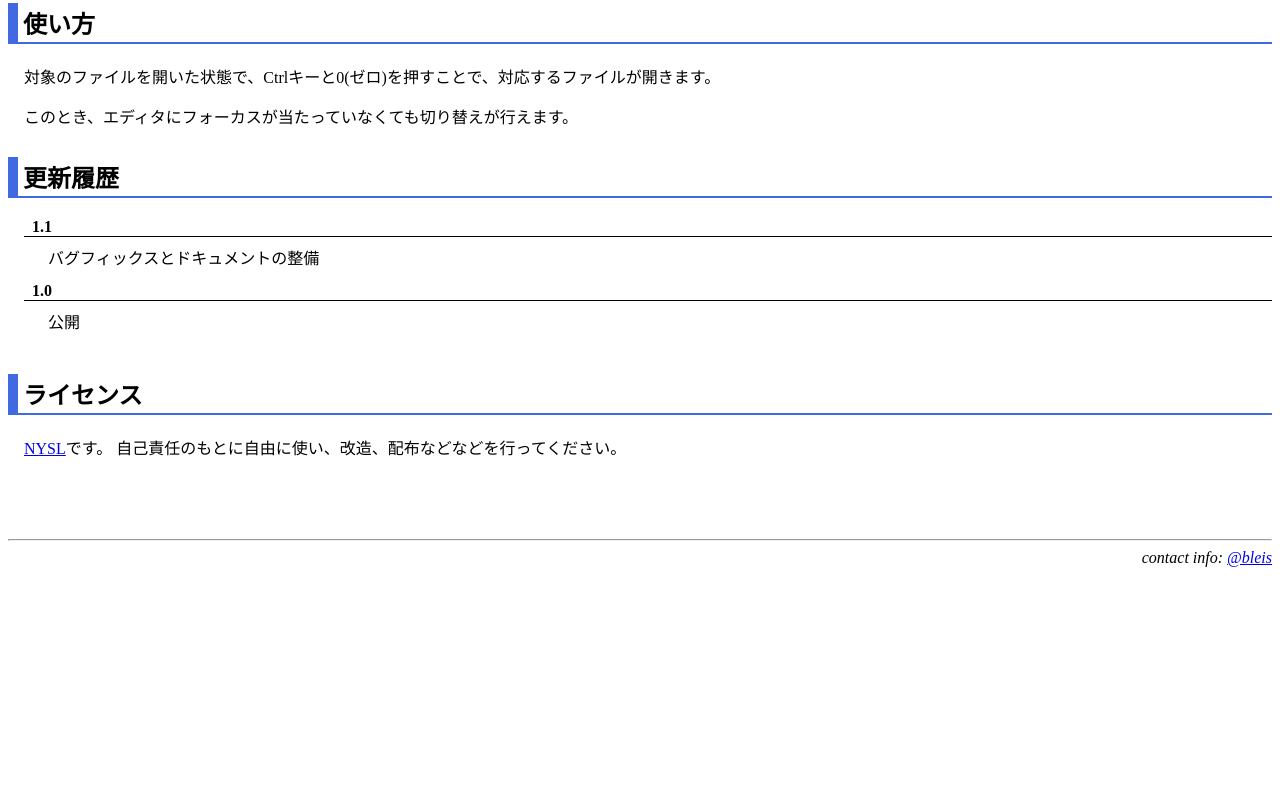
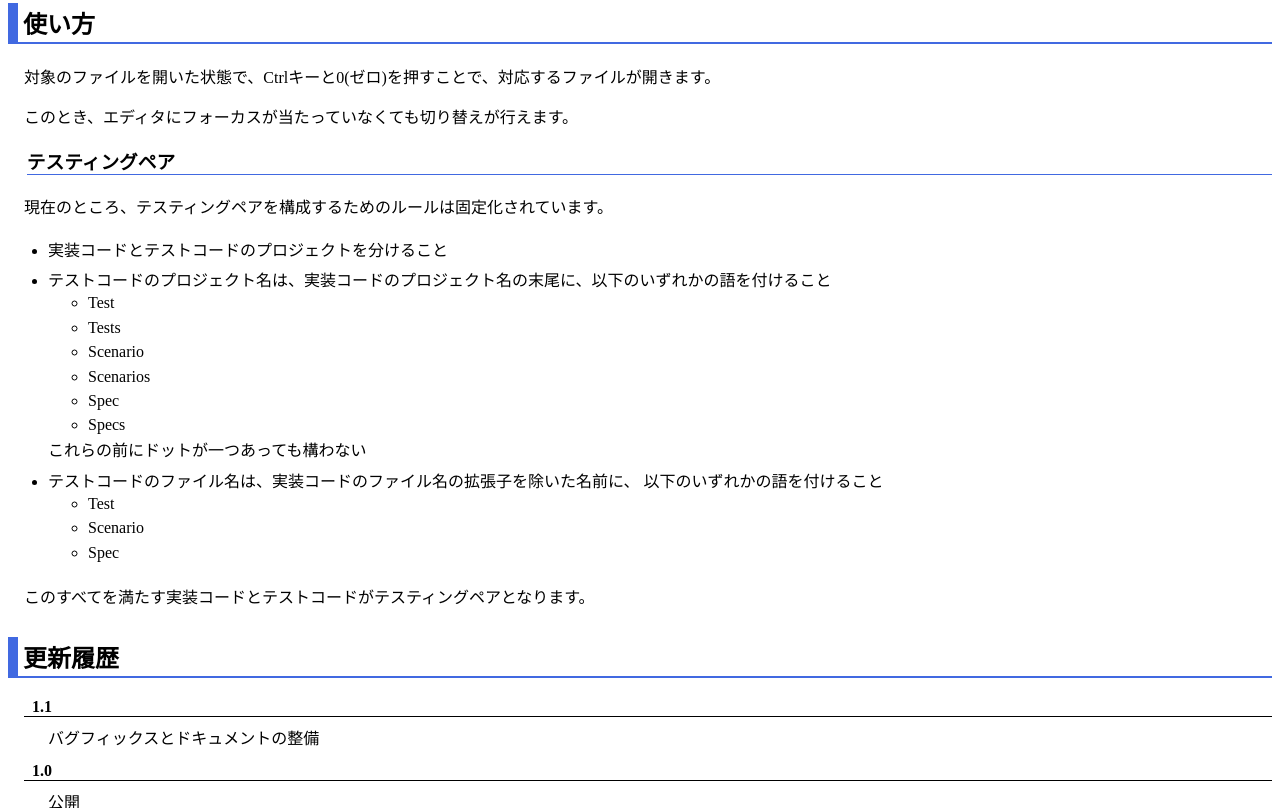
Before and after one commit to bleis-tift/QuickTestSwitcher, a plain HTML site: page index.html in a window 1280 px wide. Shown: the part 547-1355 px from the top of the page. Before the commit the page ends 1122 px from the top, so only its background shows below. Drawn offline with Linux system fonts and the light colour scheme.

Commit message:
テスティングペアについて追記 refs #3

```diff
--- a/index.html
+++ b/index.html
@@ -34,6 +34,33 @@
         <h2>使い方</h2>
         <p>対象のファイルを開いた状態で、Ctrlキーと0(ゼロ)を押すことで、対応するファイルが開きます。</p>
         <p>このとき、エディタにフォーカスが当たっていなくても切り替えが行えます。</p>
+        <h3>テスティングペア</h3>
+        <p>現在のところ、テスティングペアを構成するためのルールは固定化されています。</p>
+        <ul>
+            <li>実装コードとテストコードのプロジェクトを分けること</li>
+            <li>
+            テストコードのプロジェクト名は、実装コードのプロジェクト名の末尾に、以下のいずれかの語を付けること
+            <ul>
+                <li>Test</li>
+                <li>Tests</li>
+                <li>Scenario</li>
+                <li>Scenarios</li>
+                <li>Spec</li>
+                <li>Specs</li>
+            </ul>
+            これらの前にドットが一つあっても構わない
+            </li>
+            <li>
+            テストコードのファイル名は、実装コードのファイル名の拡張子を除いた名前に、
+            以下のいずれかの語を付けること
+            <ul>
+                <li>Test</li>
+                <li>Scenario</li>
+                <li>Spec</li>
+            </ul>
+            </li>
+        </ul>
+        <p>このすべてを満たす実装コードとテストコードがテスティングペアとなります。</p>
         <h2>更新履歴</h2>
         <dl>
             <dt>1.1</dt><dd>バグフィックスとドキュメントの整備</dd>
--- a/style.css
+++ b/style.css
@@ -12,9 +12,18 @@ h2 {
     padding-top: 2px;
     margin-top: 1.2em;
 }
+h3 {
+    margin-left: 1em;
+    border-bottom: #4169e1 1px solid;
+}
 
 p {
     margin-left: 1em;
+}
+
+li {
+    padding-top: 0.2em;
+    padding-bottom: 0.2em;
 }
 
 dt {
```
